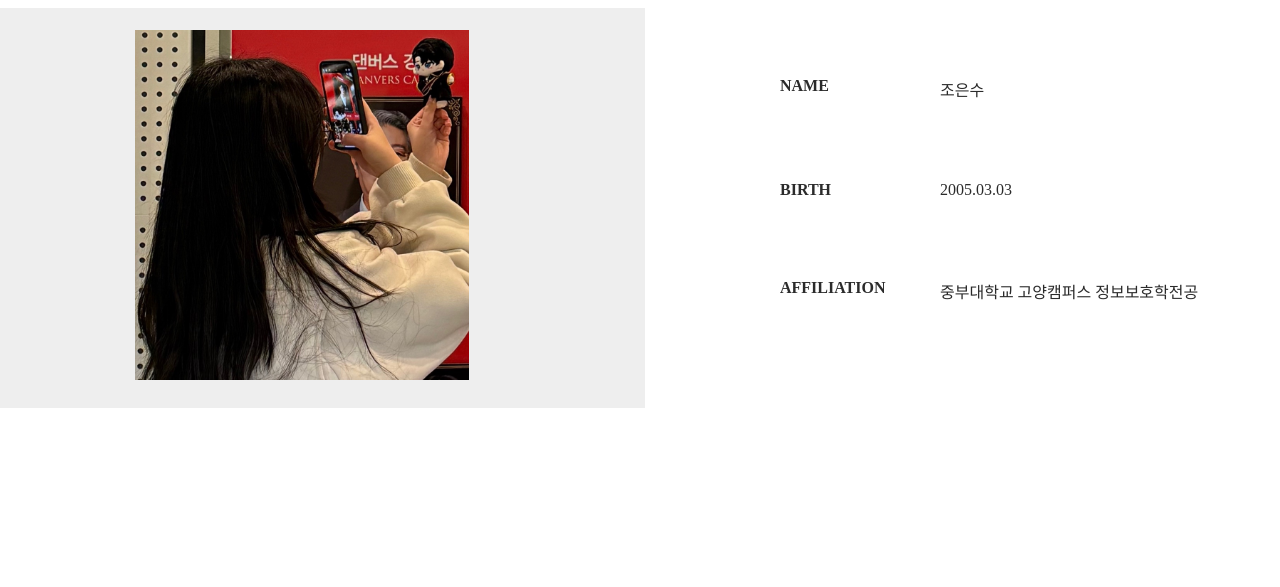
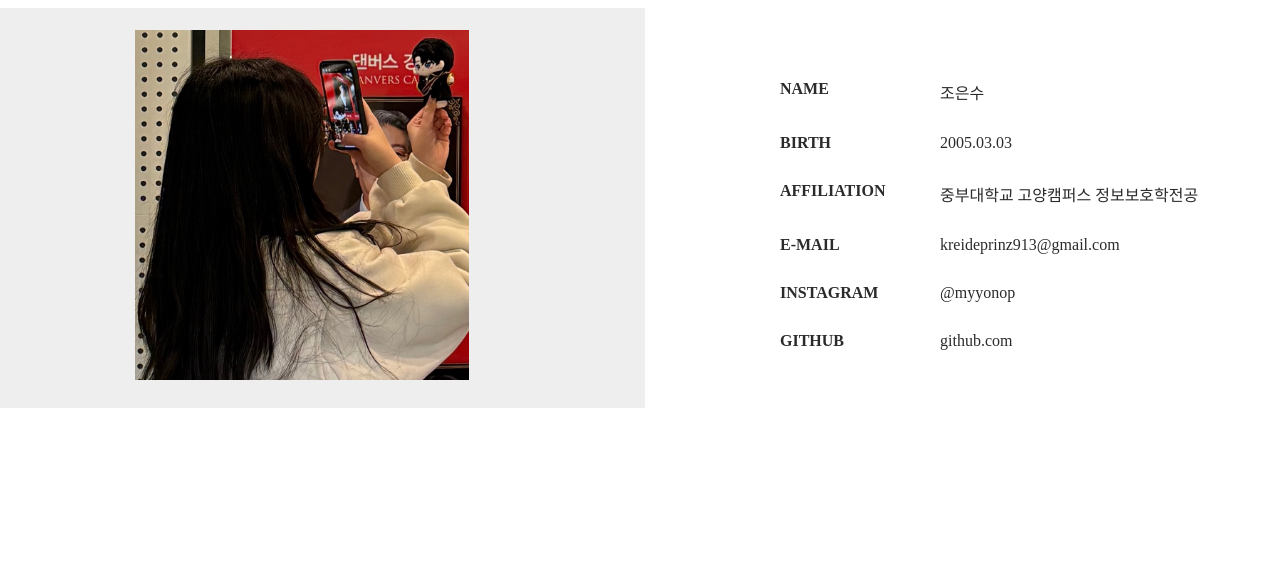
Before and after one commit to myyonop/midterm2025, a plain HTML site: page about.html in a window 1280 px wide. Shown: the part 190-777 px from the top of the page. Drawn offline with Linux system fonts and the light colour scheme.

Commit message:
진짜끝진짜진짜진짜짜

```diff
--- a/about.html
+++ b/about.html
@@ -58,6 +58,23 @@
                                     <div class="info-row">
                                         <dt>AFFILIATION</dt>
                                         <dd>중부대학교 고양캠퍼스 정보보호학전공</dd>
+                                    </div>
+
+                                    <div class="info-row">
+                                        <dt>E-MAIL</dt>
+                                        <dd>kreideprinz913@gmail.com</dd>
+                                    </div>
+
+                                    <div class="info-row">
+                                        <dt>INSTAGRAM</dt>
+                                        <dd>@myyonop</dd>
+                                    </div>
+
+                                    <div class="info-row">
+                                        <dt>GITHUB</dt>
+                                        <dd>
+                                            <a href="https://github.com/myyonop">github.com</a>
+                                        </dd>
                                     </div>
                                 </dl>
                             </div>
--- a/index.css
+++ b/index.css
@@ -210,7 +210,7 @@ header {
 #aboutme > .profile-section > .content1-right > .profile > .clearfix > .info-list > .info-row {
     display: flex;
     gap: 20px;
-    margin-bottom: 70px;
+    margin-bottom: 20px;
 }
 
 #aboutme > .profile-section > .content1-right > .profile > .clearfix > .info-list > .info-row > dt {
@@ -222,6 +222,15 @@ header {
 #aboutme > .profile-section > .content1-right > .profile > .clearfix > .info-list > .info-row > dd {
     margin: 0;
     flex: 1;
+}
+
+#aboutme > .profile-section > .content1-right > .profile > .clearfix > .info-list > .info-row > dd > a {
+    text-decoration: none;
+    color: #2b2b2b;
+}
+
+#aboutme > .profile-section > .content1-right > .profile > .clearfix > .info-list > .info-row > dd > a:hover {
+    color: #aaa;
 }
 
 
```
